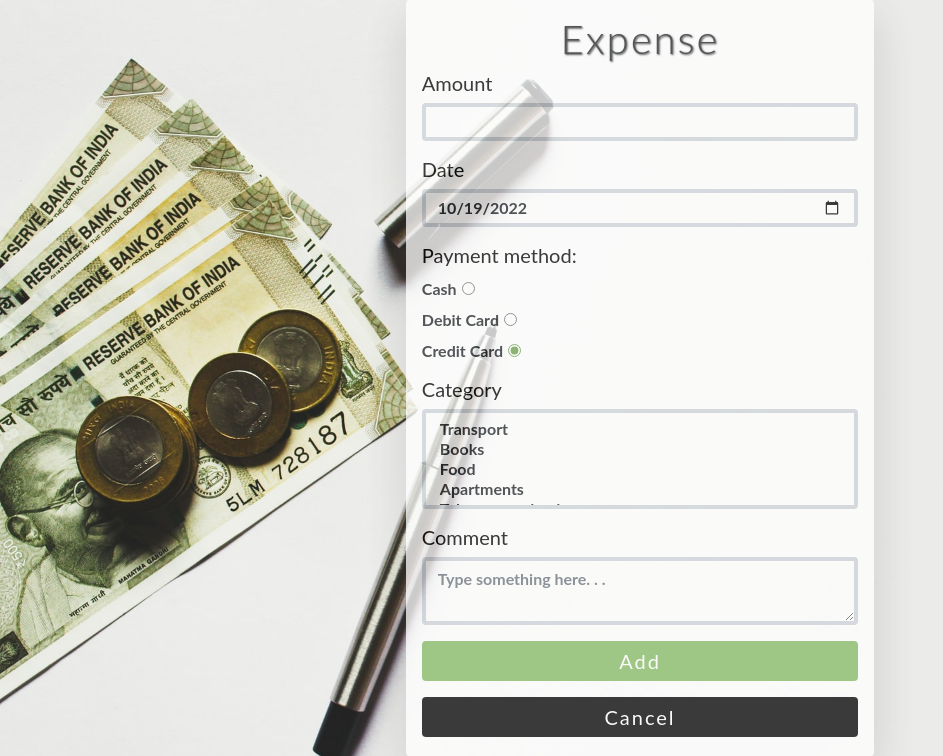
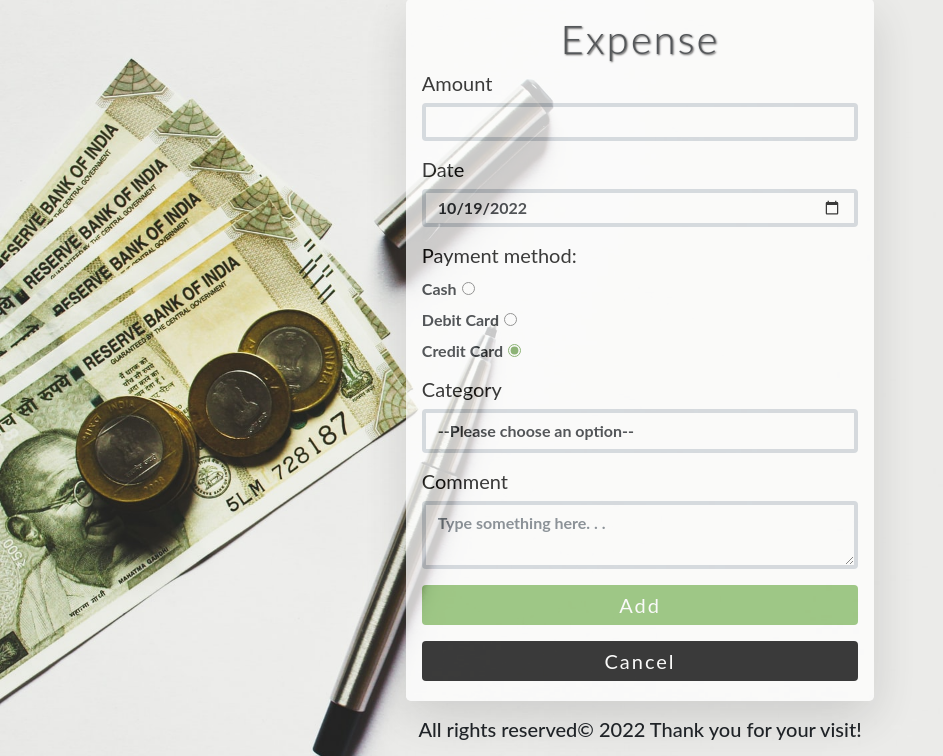
Before and after one commit to matwaj91/Personal_Budget_MVC, a PHP site: template App/Views/Menu/addExpense.twig in a window 1280 px wide. Shown: the part 17-773 px from the top of the page, without its empty margins (0-943 px from the left). Run offline with PHP 8.4, Linux system fonts and the light colour scheme; the template is opened without the code that fills it, so the values that code supplies are empty; some libraries are stand-ins or nearby versions.

Commit message:
edit select option

```diff
--- a/App/Controllers/Expense.php
+++ b/App/Controllers/Expense.php
@@ -17,13 +17,10 @@ class Expense extends \Core\Controller
 		$expense = new Expenses($_POST);
 
         if ($expense->save()) {
-
             Flash::addMessage('Expense has been added!');
-
             $this->redirect('/Menu/expense');
 
         } else {
-
             View::renderTemplate('Menu/addExpense.twig',[
                 'expense' => $expense
             ]);
--- a/App/Controllers/Income.php
+++ b/App/Controllers/Income.php
@@ -18,13 +18,10 @@ class Income extends \Core\Controller
 		$income = new Incomes($_POST);
 
         if ($income->save()) {
-
             Flash::addMessage('Income has been added!');
-
             $this->redirect('/Menu/income');
 
         } else {
-
             View::renderTemplate('Menu/addIncome.twig',[
                 'income' => $income
             ]);
@@ -32,7 +29,6 @@ class Income extends \Core\Controller
     }
 
     public function displayIncomesAction(){
-
 		Incomes::displayAllIncomes($_POST);
 	}
 }
--- a/App/Controllers/Login.php
+++ b/App/Controllers/Login.php
@@ -19,14 +19,10 @@ class Login extends \Core\Controller
         $remember_me = isset($_POST['remember_me']);
 
         if($user) {
-
             Auth::login($user, $remember_me);
             $this->redirect('/Menu/main');
-
         }else {
-
             Flash::addMessage('Authenticated failed! Please check your credentials and try again.', Flash::WARNING);
-
             View::renderTemplate('Home/index.twig', [
             'email' => $_POST['email'],
             'remember_me' => $remember_me
@@ -36,13 +32,11 @@ class Login extends \Core\Controller
 
     public function destroyAction(){
         Auth::logout();
-
         $this->redirect('/login/show-logout-message');
     }
 
     public function showLogoutMessageAction(){
       Flash::addMessage('You have successfully logged out!');
-
       $this->redirect('/');
     }
 }
--- a/App/Controllers/Menu.php
+++ b/App/Controllers/Menu.php
@@ -78,7 +78,6 @@ class Menu extends Authenticated
 		if(($_SESSION['dateFrom']) > ($_SESSION['dateTo'])){
 
 			Flash::addMessage('The specified date range is not valid as first chosen date cannot be later than the second one!', Flash::WARNING);
-
 			View::renderTemplate('Menu/main.twig');
 		}
 		else {
--- a/App/Controllers/SignUp.php
+++ b/App/Controllers/SignUp.php
@@ -15,13 +15,10 @@ class Signup extends \Core\Controller
         $user = new User($_POST);
 
         if ($user->save()) {
-
             $user->sendActivationEmail();
-
             $this->redirect('/signup/success');
 
         } else {
-
             View::renderTemplate('Signup/new.twig', [
                 'user' => $user
             ]);
--- a/App/Models/User.php
+++ b/App/Models/User.php
@@ -38,7 +38,7 @@ class User extends \Core\Model
             $this->activation_token = $token->getValue();
 
             $sql='INSERT INTO users (username, email, password, activation_hash)
-            VALUES(:name,  :email, :password, :activation_hash)';
+                  VALUES(:name,  :email, :password, :activation_hash)';
 
             $db=static::getDB();
             $stmt=$db->prepare($sql);
@@ -142,7 +142,7 @@ class User extends \Core\Model
         $this->expiry_timestamp = time() + 60 * 60 * 24 * 30;
 
         $sql = 'INSERT INTO remembered_logins (token_hash, user_id, expires_at)
-                    VALUES (:token_hash, :user_id, :expires_at)';
+                VALUES (:token_hash, :user_id, :expires_at)';
 
         $db = static::getDB();
         $stmt = $db->prepare($sql);
--- a/App/Views/Menu/addExpense.twig
+++ b/App/Views/Menu/addExpense.twig
@@ -1,6 +1,7 @@
 {% extends "base.twig" %}
 
-{% block title %}Expense{% endblock %}
+{% block title %}Expense
+{% endblock %}
 
 {% block footer %}
 
@@ -11,18 +12,18 @@
 rules: {
 amount: 'required',
 category: 'required',
-                comment: 'required',
+comment: 'required'
 },
 messages: {
 amount: {
-                    required: "Amount is required",
+required: "Amount is required"
 },
 category: {
-                    required: "Category is required",
+required: "Category is required"
 },
 comment: {
-                    required: "Comment is required",
-                },
+required: "Comment is required"
+}
 }
 });
 });
@@ -34,20 +35,17 @@
 
 	<article>
 		<div class="container mt-2 p-2 h5 mx-auto">
-        <form method="post" id="formExpense" action="/expense/add"
-            class="bg-white rounded-lg opacity-75 shadow-lg p-3 mx-auto col-10 col-sm-9 col-md-7 col-lg-6 col-xl-5 col-xxl-4 ">
+			<form method="post" id="formExpense" action="/expense/add" class="bg-white rounded-lg opacity-75 shadow-lg p-3 mx-auto col-10 col-sm-9 col-md-7 col-lg-6 col-xl-5 col-xxl-4 ">
 				<div class="mb-2">
 					<h1 class="display-6 text-center p-0">Expense</h1>
 				</div>
 				<div class="form-group mx-auto">
 					<label for="amount" class="font-weight-normal text-black">Amount</label>
-                <input type="number" min="0" step="0.01" class="form-control font-weight-bold text-dark border-4"
-                    id="amount" name="amount" aria-describedby="amount" required>
+					<input type="number" min="0" step="0.01" class="form-control font-weight-bold text-dark border-4" id="amount" name="amount" aria-describedby="amount" required>
 				</div>
 				<div class="form-group mx-auto">
 					<label for="date" class="font-weight-normal text-black">Date</label>
-                <input type="date" class="form-control font-weight-bold text-dark border-4" id="date" name="date"
-                    aria-describedby="date" required>
+					<input type="date" class="form-control font-weight-bold text-dark border-4" id="date" name="date" aria-describedby="date" required>
 				</div>
 				<div class="mx-auto mb-2">
 					<label class=" font-weight-normal text-black">Payment method:</label>
@@ -66,35 +64,33 @@
 				</div>
 				<div class="form-group mx-auto">
 					<label for="category" class="font-weight-normal text-black">Category</label>
-                <select class="form-control text-dark border-4" id="category" size="4" name="category"
-                    aria-describedby="category" required>
-                    <option value="transport" class="font-weight-bold">Transport</option>
-                    <option value="books" class="font-weight-bold">Books</option>
-                    <option value="food" class="font-weight-bold">Food</option>
-                    <option value="apartments" class="font-weight-bold">Apartments</option>
-                    <option value="telecommunication" class="font-weight-bold">Telecommunication</option>
-                    <option value="health" class="font-weight-bold">Health</option>
-                    <option value="clothes" class="font-weight-bold">Clothes</option>
-                    <option value="hygiene" class="font-weight-bold">Hygiene</option>
-                    <option value="kids" class="font-weight-bold">Kids</option>
-                    <option value="recreation" class="font-weight-bold">Recreation</option>
-                    <option value="trip" class="font-weight-bold">Trip</option>
-                    <option value="savings" class="font-weight-bold">Savings</option>
-                    <option value="for retirement" class="font-weight-bold">For Retirement</option>
-                    <option value="debt repayment" class="font-weight-bold">Debt Repayment</option>
-                    <option value="gift" class="font-weight-bold">Gift</option>
-                    <option value="another" class="font-weight-bold">Another</option>
+					<select class="form-control text-dark border-4 font-weight-bold" id="category" size="1" name="category" aria-describedby="category" required>
+						<option value="">--Please choose an option--</option>
+						<option value="transport">Transport</option>
+						<option value="books">Books</option>
+						<option value="food">Food</option>
+						<option value="apartments">Apartments</option>
+						<option value="telecommunication">Telecommunication</option>
+						<option value="health">Health</option>
+						<option value="clothes">Clothes</option>
+						<option value="hygiene">Hygiene</option>
+						<option value="kids">Kids</option>
+						<option value="recreation">Recreation</option>
+						<option value="trip">Trip</option>
+						<option value="savings">Savings</option>
+						<option value="for retirement">For Retirement</option>
+						<option value="debt repayment">Debt Repayment</option>
+						<option value="gift">Gift</option>
+						<option value="another">Another</option>
 					</select>
 				</div>
 				<div class="form-group mx-auto">
 					<label for="comment" class="font-weight-normal text-black">Comment</label>
-                <textarea id="comment" name="comment" placeholder="Type something here. . . " rows="2"
-                    class="form-control font-weight-bold text-black border-4" required></textarea>
+					<textarea id="comment" name="comment" placeholder="Type something here. . . " rows="2" class="form-control font-weight-bold text-black border-4" required></textarea>
 				</div>
 				<button type="submit" class="greenButton my-3 p-1 d-block text-white btn btn-block mx-auto">Add
 				</button>
-            <a href="/Menu/main"
-                class="text-decoration-none blackButton my-1 p-1 d-block text-white btn btn-block mx-auto">Cancel</a>
+				<a href="/Menu/main" class="text-decoration-none blackButton my-1 p-1 d-block text-white btn btn-block mx-auto">Cancel</a>
 			</form>
 		</div>
 	</article>
--- a/App/Views/Menu/main.twig
+++ b/App/Views/Menu/main.twig
@@ -1,12 +1,12 @@
 {% extends 'base.twig' %}
 
-{% block title %}Menu{% endblock %}
+{% block title %}Menu
+{% endblock %}
 
 {% block body %}
 
 	<div class="container-fluid mt-4 p-2 h4 mx-auto">
-    <div
-        class="bg-white rounded-lg opacity-75 shadow-lg p-3 mx-auto col-10 col-sm-9 col-md-7 col-lg-6 col-xl-5 col-xxl-5">
+		<div class="bg-white rounded-lg opacity-75 shadow-lg p-3 mx-auto col-10 col-sm-9 col-md-7 col-lg-6 col-xl-5 col-xxl-5">
 			<div class="mb-4">
 				<h1 class="display-4 text-center p-0">Personal Budget</h1>
 			</div>
--- a/App/Views/Menu/showBalance.twig
+++ b/App/Views/Menu/showBalance.twig
@@ -17,7 +17,8 @@ function drawIncomesChart() {
 
 const data = google.visualization.arrayToDataTable([[
 'Category', 'Amount'
-],{% for income in user_incomes %}[
+],{% for income in user_incomes %}
+[
 '{{ income.name }}', {{ income.sum | number_format(2, '.', '') }}
 ],{% endfor %}]);
 
@@ -37,7 +38,8 @@ function drawExpensesChart() {
 
 const data = google.visualization.arrayToDataTable([[
 'Category', 'Amount'
-],{% for expense in user_expenses %}[
+],{% for expense in user_expenses %}
+[
 '{{ expense.name }}', {{ expense.sum | number_format(2, '.', '') }}
 ],{% endfor %}]);
 
```
Also changed, not shown: App/Models/Expenses.php (+20 -14 lines), App/Models/Incomes.php (+13 -7 lines), App/Views/Menu/addIncome.twig (+19 -23 lines). Lines whose indentation alone changed are shown as unchanged.
